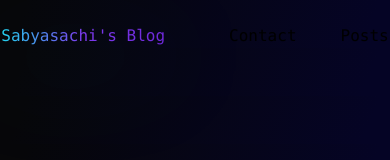
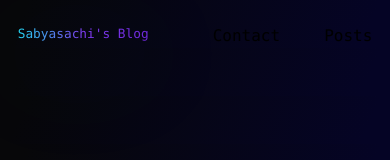
Before and after one commit to roshanpanda666/roshan-blog, a Next.js app: page /components/nav in a window 390 px wide. Shown: the top 160 px of the page. Built offline with nearby package versions, Linux system fonts and the light colour scheme.

Commit message:
commitinggggg

```diff
--- a/pages/components/nav.js
+++ b/pages/components/nav.js
@@ -5,7 +5,7 @@ const Nav = () => {
     <div>
       <div className="flex flex-row lg:gap-[60vw] gap-16 justify-center item-center mt-6">
         <Link href='/'>
-        <div className="lg:text-[2rem] text-1xl bg-gradient-to-r from-cyan-400 via-violet-600 to-violet-700 bg-clip-text text-transparent filter drop-shadow-[0_20px_50px_rgba(8,_112,_184,_0.7)] font-mono ">Sabyasachi's Blog</div>
+        <div className="lg:text-[2rem] text-[0.8rem] bg-gradient-to-r from-cyan-400 via-violet-600 to-violet-700 bg-clip-text text-transparent filter drop-shadow-[0_20px_50px_rgba(8,_112,_184,_0.7)] font-mono ">Sabyasachi's Blog</div>
         </Link>
 
         <div className="flex justify-center items-center gap-11">
```
